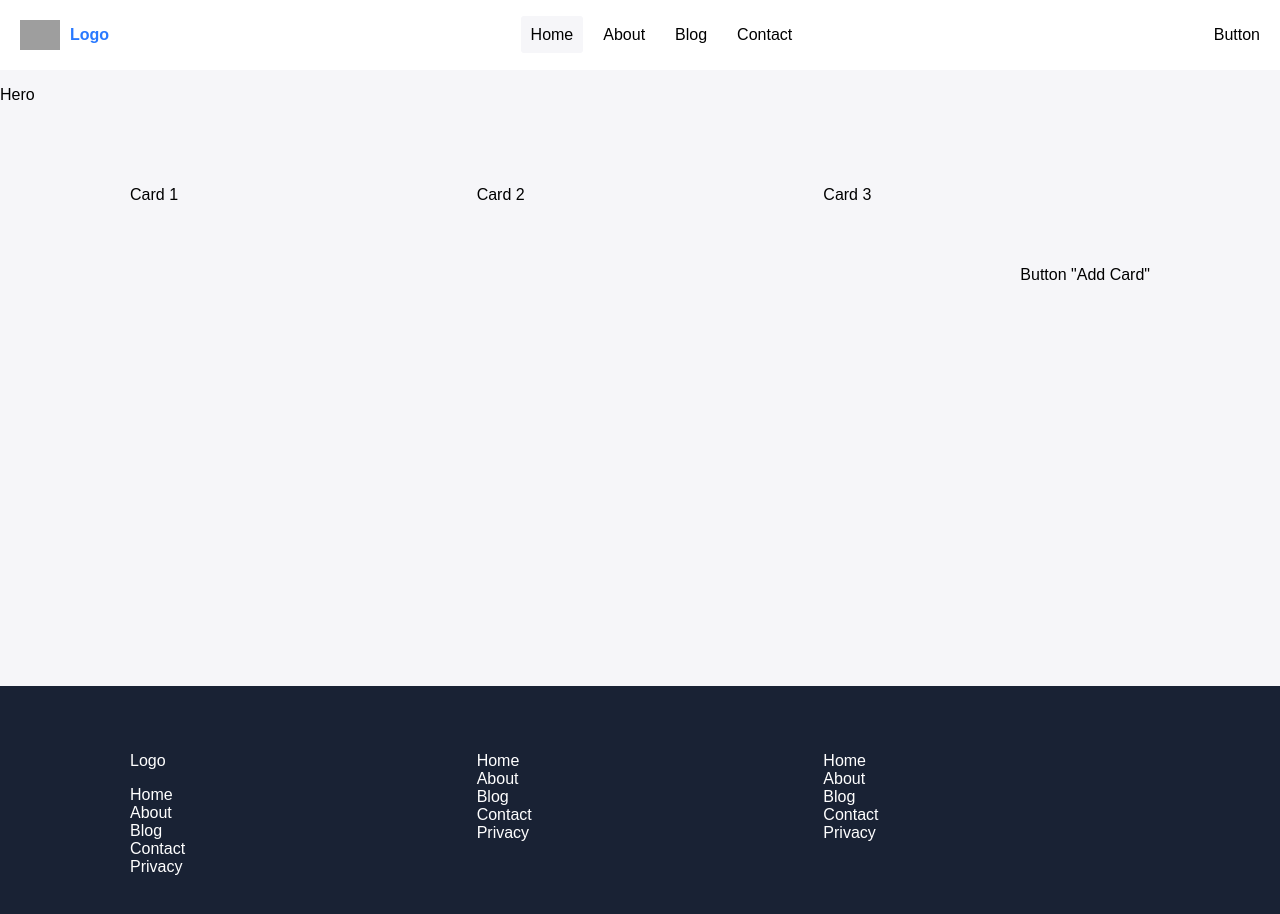
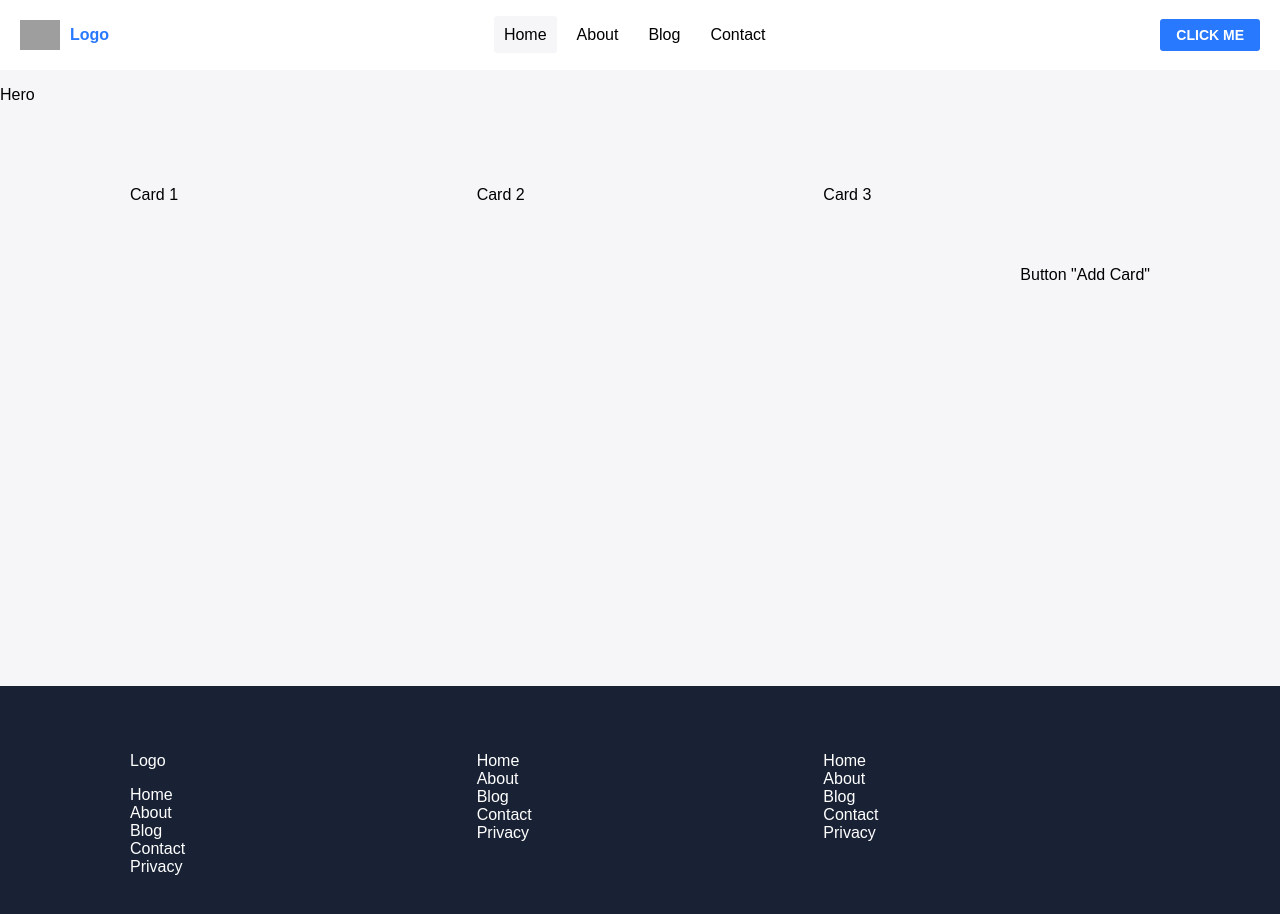
Before and after one commit to simszw/react-schulung-bm, a React (Create React App) app: page / in a window 1280 px wide. Shown: the top 914 px of the page. Built offline with nearby package versions, Linux system fonts and the light colour scheme; grey boxes are pictures that could not be loaded.

Commit message:
Added sub-component for Header: Button

```diff
--- a/src/components/common/Header.js
+++ b/src/components/common/Header.js
@@ -1,3 +1,4 @@
+import Button from "../ui/Button";
 import Logo from "./Logo";
 import Navigation from "./Navigation";
 
@@ -6,7 +7,7 @@ function Header() {
     <header style={{ display: "flex", justifyContent: "space-between" }}>
       <Logo />
       <Navigation />
-      <p>Button</p>
+      <Button />
     </header>
   );
 }
--- /dev/null
+++ b/src/components/ui/Button.js
@@ -0,0 +1,7 @@
+function Button() {
+  return (
+    <div className={`button button--default button--default`}>Click me</div>
+  );
+}
+
+export default Button;
```
